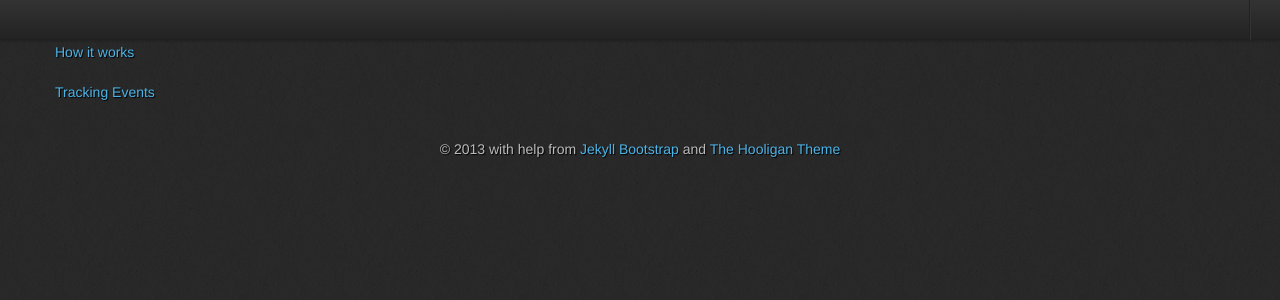
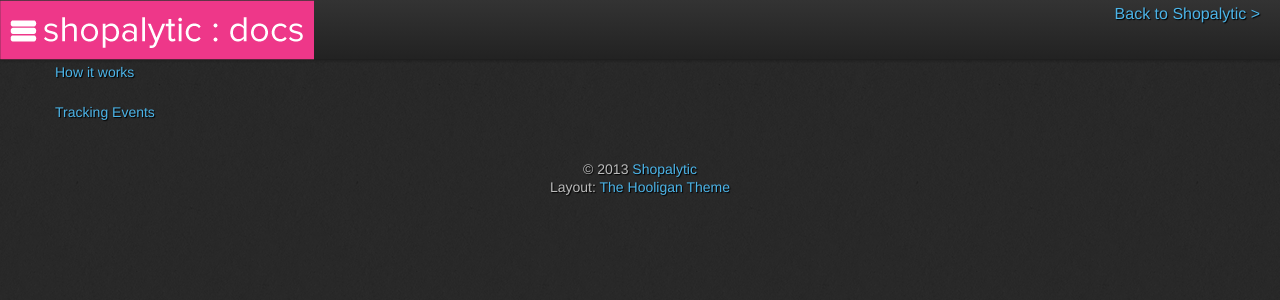
Before and after one commit to Shopalytic/docs, a Jekyll site: the page built from index.md, in a window 1280 px wide. Shown: the top 300 px of the page. Built offline with Jekyll 4.4.1, drawn with Linux system fonts in a browser that asks for light colours; nearby versions of some CDN libraries; Markdown is read by kramdown in place of the engine named in the settings.

Commit message:
Layout updates and tweaks

```diff
--- a/_layouts/layout.html
+++ b/_layouts/layout.html
@@ -1,3 +1,4 @@
+{% assign ASSET_PATH = site.url | append:'/assets/' %}
 <!DOCTYPE html>
 <html lang="en">
   <head>
@@ -6,10 +7,9 @@
       {% if page.title %}
         {{ page.title }} -
       {% endif %}
-      {{ site.title }}
+      Shopalytic
     </title>
     {% if page.description %}<meta name="description" content="{{ page.description }}">{% endif %}
-    <meta name="author" content="{{ site.author.name }}">
     <meta name="viewport" content="width=device-width, initial-scale=1.0">
     <!-- HTML5 shim, for IE6-8 support of HTML elements -->
     <!--[if lt IE 9]>
@@ -17,87 +17,19 @@
     <![endif]-->
 
 
-    <link href="assets/bootstrap/css/bootstrap.min.css" rel="stylesheet">
-    <link href="assets/bootstrap/css/bootstrap-responsive.min.css" rel="stylesheet">
-    <link href="assets/css/pygments.css" rel="stylesheet" type="text/css" media="all">
-    <link href="assets/css/darkstrap.css" rel="stylesheet" type="text/css" media="all">
-    <link href="assets/css/style.css?body=1" rel="stylesheet" type="text/css" media="all">
-
-    <!-- fav and touch icons -->
-  <!-- Update these with your own images
-    <link rel="shortcut icon" href="images/favicon.ico">
-    <link rel="apple-touch-icon" href="images/apple-touch-icon.png">
-    <link rel="apple-touch-icon" sizes="72x72" href="images/apple-touch-icon-72x72.png">
-    <link rel="apple-touch-icon" sizes="114x114" href="images/apple-touch-icon-114x114.png">
-  -->
+    <link href="{{ ASSET_PATH }}/bootstrap/css/bootstrap.min.css" rel="stylesheet">
+    <link href="{{ ASSET_PATH }}/bootstrap/css/bootstrap-responsive.min.css" rel="stylesheet">
+    <link href="{{ ASSET_PATH }}/css/pygments.css" rel="stylesheet" type="text/css" media="all">
+    <link href="{{ ASSET_PATH }}/css/darkstrap.css" rel="stylesheet" type="text/css" media="all">
+    <link href="{{ ASSET_PATH }}/css/style.css?body=1" rel="stylesheet" type="text/css" media="all">
   </head>
 
   <body>
     <div class="navbar">
       <div class="navbar-inner">
         <div class="container">
-          <!-- .btn-navbar is used as the toggle for collapsed navbar content -->
-          <a class="btn btn-navbar" data-toggle="collapse" data-target=".nav-collapse">
-            <span class="icon-bar"></span>
-            <span class="icon-bar"></span>
-            <span class="icon-bar"></span>
-          </a>
-
-
-          <a class="brand" href="{{ HOME_PATH }}">{{ site.title }}</a>
-
-
-          <div class="nav-collapse">
-            <ul class="nav">
-              {% assign pages_list = site.pages %}
-              {% assign group = 'navigation' %}
-            </ul>
-            <ul class="nav pull-right social visible-desktop">
-              <li class="divider-vertical"></li>
-              {% if site.author.github %}
-                <li>
-                  <a href="https://github.com/{{ site.author.github }}" class="zocial github icon" target="_blank">
-                    <span class="hidden-desktop">Github</span>
-                  </a>
-                </li>
-              {% endif %}
-              {% if site.author.googleplus %}
-                <li>
-                  <a href="https://plus.google.com/{{ site.author.googleplus }}" class="zocial googleplus icon" target="_blank">
-                    <span class="hidden-desktop">Google+</span>
-                  </a>
-                </li>
-              {% endif %}
-              {% if site.author.twitter %}
-                <li>
-                  <a href="https://twitter.com/{{ site.author.twitter }}" class="zocial twitter icon" target="_blank">
-                  <span class="hidden-desktop">Twitter</span>
-                  </a>
-                </li>
-              {% endif %}
-              {% if site.author.facebook %}
-                <li>
-                  <a href="http://www.facebook.com/{{ site.author.facebook }}" class="zocial facebook icon" target="_blank">
-                    <span class="hidden-desktop">Facebook</span>
-                  </a>
-                </li>
-              {% endif %}
-              {% if site.author.linkedin %}
-                <li>
-                  <a href="http://www.linkedin.com/in/{{ site.author.linkedin }}" class="zocial linkedin icon" target="_blank">
-                    <span class="hidden-desktop">LinkedIn</span>
-                  </a>
-                </li>
-              {% endif %}
-              {% if site.author.feedburner %}
-                <li>
-                  <a href="http://feeds.feedburner.com/{{ site.author.feedburner }}" class="zocial rss icon" target="_blank">
-                    <span class="hidden-desktop">FeedBurner</span>
-                  </a>
-                </li>
-              {% endif %}
-            </ul>
-          </div>
+          <a href="/"><img src="{{ ASSET_PATH }}/images/shopaltyic_docs_logo.png" /></a>
+          <span class="pull-right back_home"><a href="http://www.shopalytic.com/">Back to Shopalytic ></a></span>
         </div>
       </div>
     </div>
@@ -108,9 +40,8 @@
       </div>
 
       <footer>
-        <p>&copy; {{ site.time | date: '%Y' }} {{ site.author.name }}
-          with help from <a href="http://jekyllbootstrap.com" target="_blank" title="The Definitive Jekyll Blogging Framework">Jekyll Bootstrap</a>
-          and <a href="http://github.com/dhulihan/hooligan" target="_blank">The Hooligan Theme</a>
+      <p>&copy; {{ site.time | date: '%Y' }} <a href="http://www.shopalytic.com">Shopalytic</a><br />
+          Layout: <a href="http://github.com/dhulihan/hooligan" target="_blank">The Hooligan Theme</a>
         </p>
       </footer>
     </div> <!-- /container -->
--- a/assets/css/style.css
+++ b/assets/css/style.css
@@ -106,6 +106,7 @@
   -ms-border-radius: 0;
   -o-border-radius: 0;
   border-radius: 0;
+  padding-left: 0;
 }
 .navbar div.navbar-inner a.brand {
   padding: 10px 20px;
@@ -370,3 +371,8 @@
 .carriers strong {
     color: #006D8F;
 }
+
+.back_home {
+    font-size: 16px;
+    padding-top: 5px;
+}
```
Also changed, not shown: assets/images/shopaltyic_docs_logo.png (added), assets/images/shopalytic_logo-200x55.png (added).
